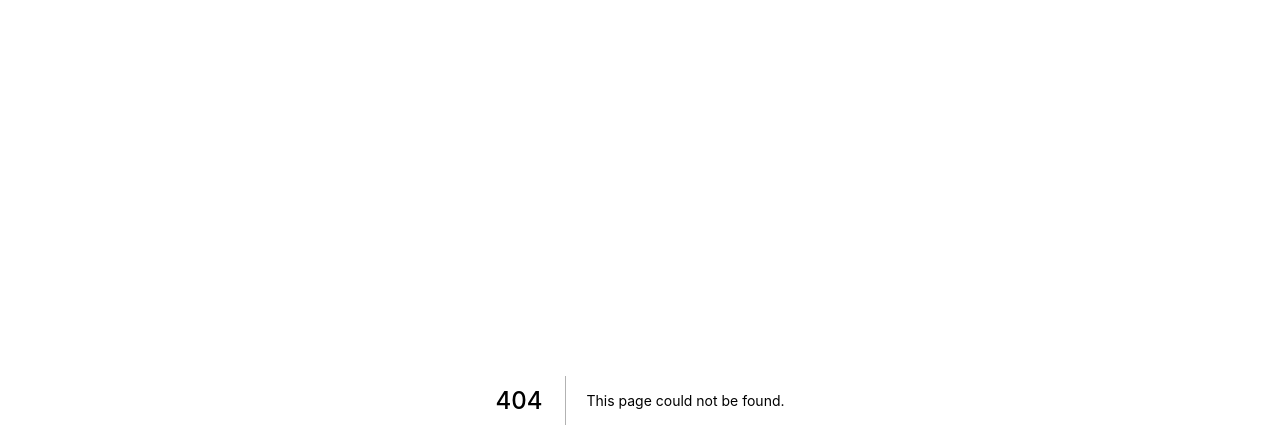
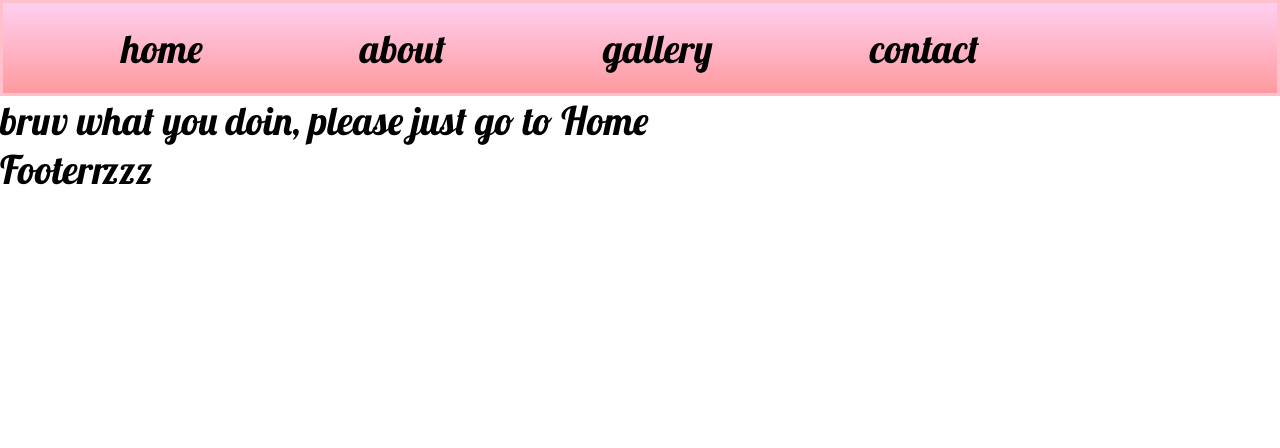
Before and after one commit to canzrcolt/trynext, a Next.js app: page /dog in a window 1280 px wide. Before the commit this address had no page. Shown: the top 448 px of the page. Built offline with nearby package versions, Linux system fonts and the light colour scheme.

Commit message:
rewritten from scratch and did without resources

```diff
--- /dev/null
+++ b/components/Footer.js
@@ -0,0 +1,3 @@
+export default function Footer() {
+  return <div>Footerrzzz</div>;
+}
--- /dev/null
+++ b/components/Header.js
@@ -0,0 +1,14 @@
+import styles from "../styles/Header.module.css";
+
+export default function Header() {
+  return (
+    <div className={styles.header}>
+      <ul className={styles.headerLink}>
+        <li>home</li>
+        <li>about </li>
+        <li>gallery</li>
+        <li>contact</li>
+      </ul>
+    </div>
+  );
+}
--- /dev/null
+++ b/components/Layout.js
@@ -0,0 +1,12 @@
+import Header from "./Header";
+import Footer from "./Footer";
+
+export default function Layout({ children }) {
+  return (
+    <div className="content">
+      <Header />
+      {children}
+      <Footer />
+    </div>
+  );
+}
--- a/pages/_app.js
+++ b/pages/_app.js
@@ -1,7 +1,13 @@
-import '../styles/globals.css'
-
+import "../styles/globals.css";
+import Layout from "../components/Layout";
 function MyApp({ Component, pageProps }) {
-  return <Component {...pageProps} />
+  return (
+    <div className="rooter">
+      <Layout>
+        <Component {...pageProps} />
+      </Layout>
+    </div>
+  );
 }
 
-export default MyApp
+export default MyApp;
--- /dev/null
+++ b/pages/dog.js
@@ -0,0 +1,12 @@
+import Link from "next/link";
+
+export default function dog() {
+  return (
+    <div>
+      bruv what you doin, please just go to{" "}
+      <Link href="/">
+        <a>Home</a>
+      </Link>
+    </div>
+  );
+}
--- /dev/null
+++ b/styles/Header.module.css
@@ -0,0 +1,23 @@
+.header {
+  display: flex;
+  align-items: center;
+  height: 12vh;
+  width: 100%;
+  border: 3px solid pink;
+  background-image: linear-gradient(
+    to top,
+    #ff9a9e 0%,
+    #fecfef 99%,
+    #fecfef 100%
+  );
+}
+
+.headerLink {
+  display: flex;
+  width: 50%;
+}
+.headerLink li {
+  display: flex;
+  padding: 2em;
+  text-decoration: none;
+}
--- a/styles/Home.module.css
+++ b/styles/Home.module.css
@@ -1,5 +1,4 @@
 .container {
-  min-height: 100vh;
   padding: 0 0.5rem;
   display: flex;
   flex-direction: column;
--- a/styles/globals.css
+++ b/styles/globals.css
@@ -1,11 +1,16 @@
+@import url("https://fonts.googleapis.com/css2?family=Lobster&display=swap");
 html,
 body {
   padding: 0;
   margin: 0;
-  font-family: -apple-system, BlinkMacSystemFont, Segoe UI, Roboto, Oxygen,
-    Ubuntu, Cantarell, Fira Sans, Droid Sans, Helvetica Neue, sans-serif;
+  font-family: Lobster, sans-serif;
+  font-size: 3ch;
 }
 
+.rooter {
+  min-height: 100vh;
+  width: 100vw;
+}
 a {
   color: inherit;
   text-decoration: none;
@@ -14,3 +19,9 @@ a {
 * {
   box-sizing: border-box;
 }
+
+.not-found {
+  font-size: 20rem;
+  height: 87%;
+  border: 3px solid pink;
+}
```
Also changed, not shown: pages/404.js (added, +13 -0 lines), pages/index.js (+2 -63 lines).
